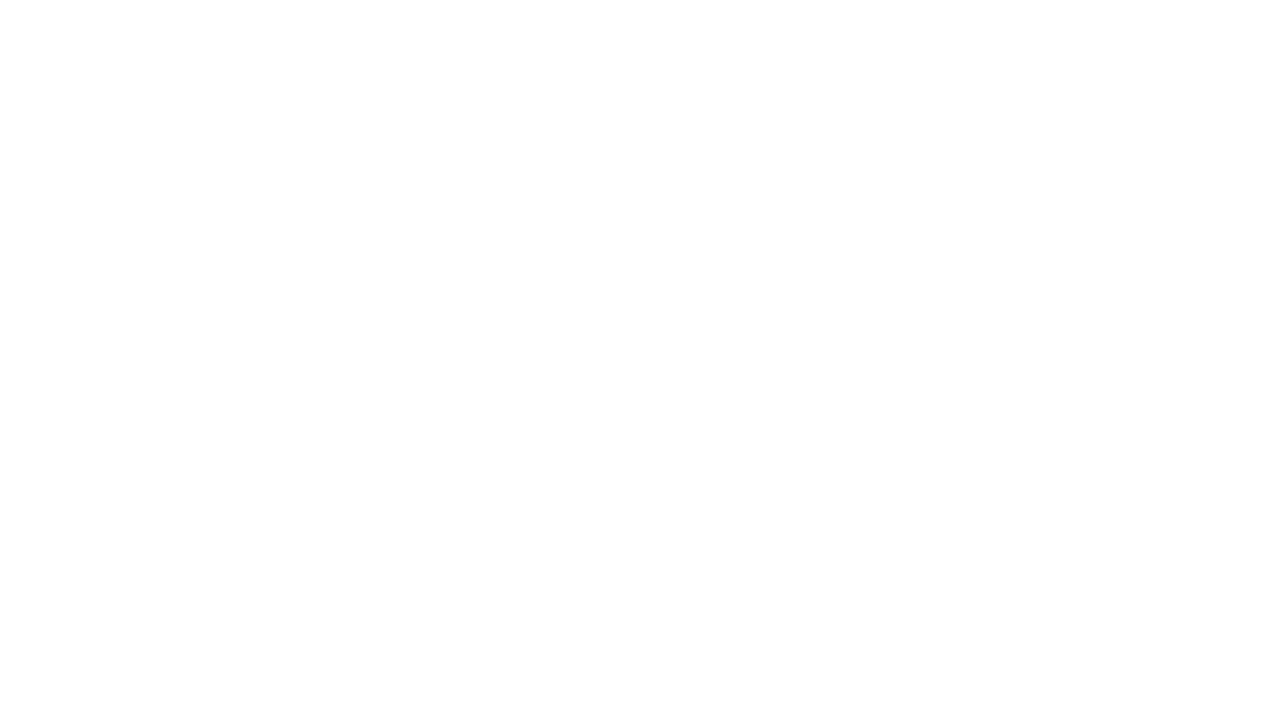
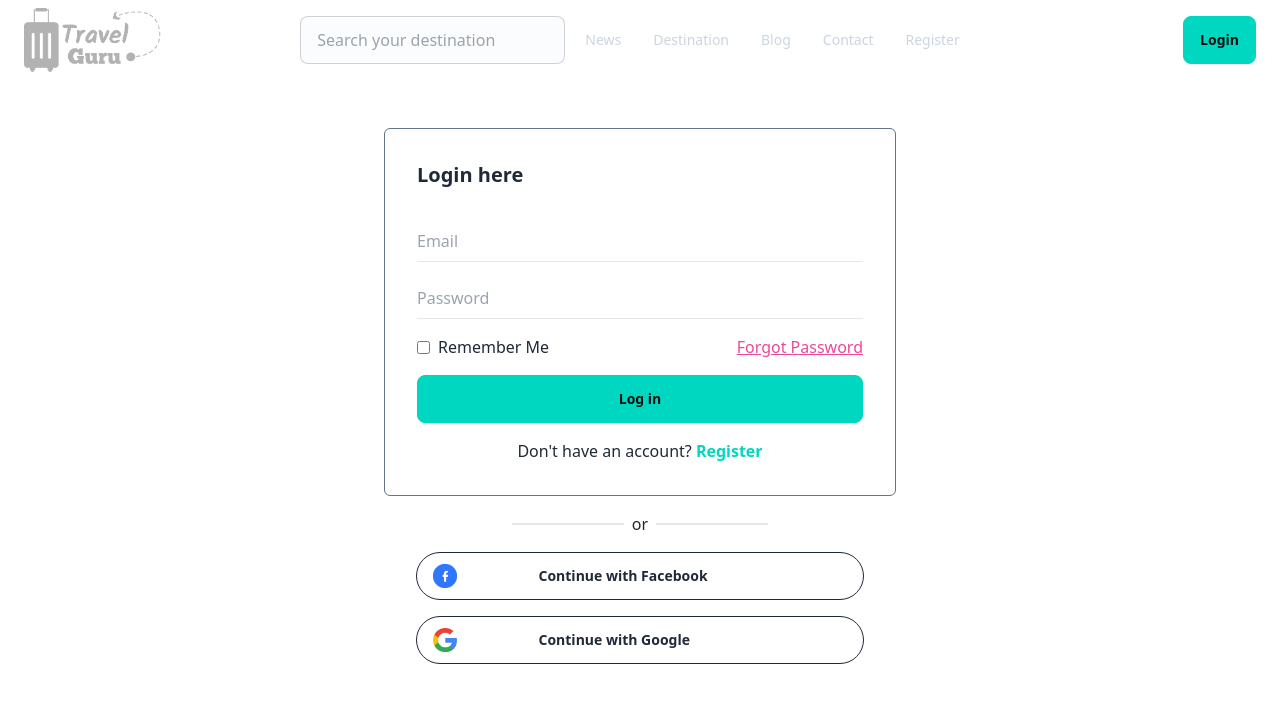
Before and after one commit to nishathub/travel-agency-by-react, a React (Vite) app: page /Login in a window 1280 px wide. Before the commit this address had no page. Shown: the top 702 px of the page. Built offline with nearby package versions, Linux system fonts and the light colour scheme.

Commit message:
Login page layout done

```diff
--- /dev/null
+++ b/src/Components/Login/Login.jsx
@@ -0,0 +1,55 @@
+import { Link } from "react-router-dom";
+import Navbar from "../Shared/NavBar/Navbar";
+import facebookLogo from '../../assets/images/icons/fb.png';
+import googleLogo from '../../assets/images/icons/google.png';
+
+const Login = () => {
+    return (
+        <div>
+            <div className="">
+                <div>
+                    <Navbar></Navbar>
+                </div>
+                <div className="my-12">
+                    <form className="border border-slate-500 rounded-md max-w-lg mx-auto p-8">
+                        <h2 className="text-xl font-bold mb-8">Login here</h2>
+                        <div className="flex flex-col gap-4">
+                            <input className="bg-transparent py-2 border-b outline-none" type="email" name="email" placeholder="Email" id="" />
+                            <input className="bg-transparent py-2 border-b outline-none" type="password" name="password" placeholder="Password" id="" />
+                            <div className="flex justify-between">
+                                <div className="flex gap-2 items-center">
+                                    <input type="checkbox" name="" id="" />
+                                    <span>Remember Me</span>
+                                </div>
+                                <div>
+                                    <a className="text-pink-500 underline" href="#">Forgot Password</a>
+                                </div>
+                            </div>
+                            <button className="w-full btn btn-accent" type="submit">Log in</button>
+                        </div>
+                        <p className="text-center mt-4">Don't have an account? <Link to={'/Register'}><span className="text-accent font-bold">Register</span></Link></p>
+                    </form>
+                    <div>
+                        <div className="flex items-center justify-center gap-2 max-w-md mx-auto mt-4 ">
+                            <div className="border w-28"></div>
+                            <div><h2>or</h2></div>
+                            <div className="border w-28"></div>
+                        </div>
+                        <div className="max-w-md mx-auto flex flex-col gap-4 mt-4">
+                            <button className="btn btn-outline rounded-full grid grid-cols-4 justify-start w-full text-left">
+                                <img className="w-6" src={facebookLogo} alt="facebook-logo" />
+                                <span className="col-span-3">Continue with Facebook</span>
+                            </button>
+                            <button className="btn btn-outline rounded-full grid grid-cols-4 justify-start w-full text-left">
+                                <img className="w-6" src={googleLogo} alt="facebook-logo" />
+                                <span className="col-span-3">Continue with Google</span>
+                            </button>
+                        </div>
+                    </div>
+                </div>
+            </div>
+        </div>
+    );
+};
+
+export default Login;
--- a/src/Components/Register/Register.jsx
+++ b/src/Components/Register/Register.jsx
@@ -20,7 +20,7 @@ const Register = () => {
                         <input className="bg-transparent py-2 border-b outline-none" type="password" name="confirm_Password" placeholder="Confirm Password" id="" />
                         <button className="w-full btn btn-accent" type="submit">Create an account</button>
                     </div>
-                    <p className="text-center mt-4">Already have an account? <Link><span className="text-accent font-bold">Login</span></Link></p>
+                    <p className="text-center mt-4">Already have an account? <Link to={'/Login'}><span className="text-accent font-bold">Login</span></Link></p>
                 </form>
                 <div>
                     <div className="flex items-center justify-center gap-2 max-w-md mx-auto mt-4 ">
--- a/src/Components/Shared/NavBar/Navbar.jsx
+++ b/src/Components/Shared/NavBar/Navbar.jsx
@@ -11,7 +11,7 @@ const Navbar = () => {
             <li><Link to={'/Register'}>Register</Link></li>
         </>
     return (
-        <div>
+        <div className="px-4">
             <div className="navbar text-slate-300">
                 <div className="navbar-start">
                     <div className="dropdown">
@@ -35,7 +35,7 @@ const Navbar = () => {
                     </ul>
                 </div>
                 <div className="navbar-end">
-                    <a className="btn btn-accent text-">Login</a>
+                    <Link to={'/Login'} className="btn btn-accent text-">Login</Link>
                 </div>
             </div>
         </div>
--- a/src/Routes/Routes.jsx
+++ b/src/Routes/Routes.jsx
@@ -3,6 +3,7 @@ import Root from "../Components/Root/Root";
 import ErrorElement from "../Components/ErrorElement/ErrorElement";
 import Home from "../Components/Home/Home";
 import Register from "../Components/Register/Register";
+import Login from "../Components/Login/Login";
 
 const Routes = createBrowserRouter([
     {
@@ -18,6 +19,10 @@ const Routes = createBrowserRouter([
                 path: '/Register',
                 element: <Register></Register>,
             },
+            {
+                path: '/Login',
+                element: <Login></Login>,
+            },
         ]
     }
 ])
```
